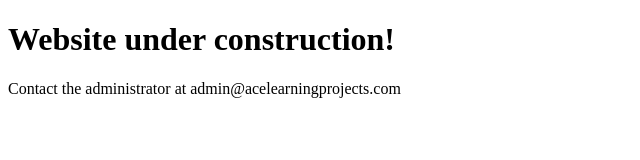
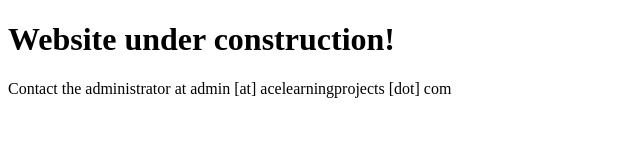
Before and after one commit to acelearningprojects/acelearningprojects, a plain HTML site: page index.html in a window 1280 px wide. Shown: the full height of the page, 0-640 px from the left. Drawn offline with Linux system fonts and the light colour scheme.

Commit message:
Update index.html

```diff
--- a/index.html
+++ b/index.html
@@ -5,6 +5,6 @@
 </head>
 <body>
 <h1>Website under construction!</h1>
-<p>Contact the administrator at admin@acelearningprojects.com</p>
+<p>Contact the administrator at admin [at] acelearningprojects [dot] com</p>
 </body>
 </html>
```
